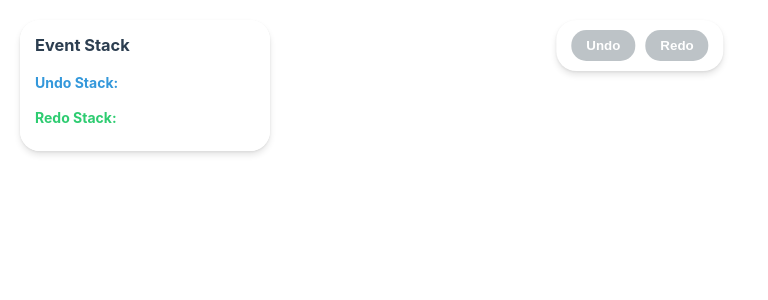
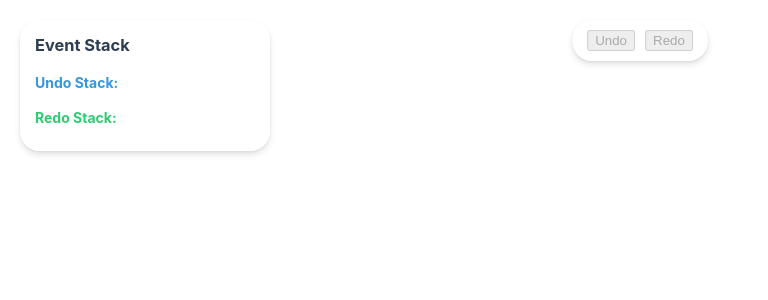
Before and after one commit to foolishimp/Jims-Brain-Dump-Depricated, a React (Create React App) app: page / in a window 1280 px wide. Shown: the top 300 px of the page, without its empty margins (0-768 px from the left). Built offline with nearby package versions, Linux system fonts and the light colour scheme.

Commit message:
Incremental check point - slightly more stable bugs: double click to edit text not working, single click bugs: creating a new postit by arrow, only working on the undo

```diff
--- a/package.json
+++ b/package.json
@@ -38,6 +38,7 @@
     ]
   },
   "devDependencies": {
+    "@babel/plugin-proposal-private-property-in-object": "^7.21.11",
     "@babel/plugin-transform-private-property-in-object": "^7.24.7"
   }
 }
--- a/src/components/ArrowManager.js
+++ b/src/components/ArrowManager.js
@@ -98,13 +98,14 @@ const ArrowManager = forwardRef(({
             startPosition: startPoint.position,
             endPosition: endPoint.position,
           };
+          console.log('Creating new arrow:', newArrow);
           onCreateArrow(newArrow);
           setArrowStart(null);
           setTempArrow(null);
         }
       }
     }
-  }, [arrowStart, postits, boardRef, zoom, position, getClosestConnectionPoint, setArrowStart, onCreateArrow]);
+  }, [arrowStart, postits, boardRef, zoom, position, getClosestConnectionPoint, onCreateArrow, setArrowStart]);
 
   const handleCanvasClick = useCallback((event) => {
     if (arrowStart && boardRef.current) {
@@ -125,6 +126,8 @@ const ArrowManager = forwardRef(({
     handleCanvasClick
   }));
 
+  console.log('Rendering ArrowManager, arrows:', arrows);
+
   return (
     <div
       style={{
@@ -139,6 +142,7 @@ const ArrowManager = forwardRef(({
       onClick={handleCanvasClick}
     >
       {arrows.map(arrow => {
+        console.log('Rendering arrow:', arrow);
         const startPostit = postits.find(p => p.id === arrow.startId);
         const endPostit = postits.find(p => p.id === arrow.endId);
         if (startPostit && endPostit) {
@@ -164,6 +168,7 @@ const ArrowManager = forwardRef(({
       })}
       {tempArrow && (
         <Arrow
+          key="temp-arrow"
           startX={tempArrow.startX}
           startY={tempArrow.startY}
           endX={tempArrow.endX}
--- a/src/components/Postit/Postit.js
+++ b/src/components/Postit/Postit.js
@@ -1,4 +1,4 @@
-import React, { useCallback, useState } from 'react';
+import React, { useCallback, useState, memo } from 'react';
 import PropTypes from 'prop-types';
 import PostitContainer from './PostitContainer';
 import PostitContent from './PostitContent';
@@ -6,7 +6,7 @@ import ConnectionPoints from './ConnectionPoints';
 import ColorMenu from './ColorMenu';
 import { POSTIT_COLORS } from '../../utils/colorUtils';
 
-const Postit = ({
+const Postit = memo(({
   postit,
   updatePostit,
   zoom,
@@ -58,6 +58,7 @@ const Postit = ({
       isSelected={isSelected}
       isDrawingArrow={isDrawingArrow}
       onClick={handleClick}
+      onDoubleClick={handleDoubleClick}
       onContextMenu={handleContextMenu}
     >
       <PostitContent
@@ -81,7 +82,7 @@ const Postit = ({
       )}
     </PostitContainer>
   );
-};
+});
 
 Postit.propTypes = {
   postit: PropTypes.shape({
@@ -101,4 +102,4 @@ Postit.propTypes = {
   isDrawingArrow: PropTypes.bool.isRequired,
 };
 
-export default React.memo(Postit);
+export default Postit;
--- a/src/components/PostitBoard.js
+++ b/src/components/PostitBoard.js
@@ -7,9 +7,6 @@ import { useKeyboardEvent } from '../hooks/useKeyboardEvent';
 import usePostitBoard from '../hooks/usePostitBoard';
 
 const PostitBoard = () => {
-  console.log('Rendering PostitBoard');
-  const [topOffset, setTopOffset] = useState(0);
-
   const {
     postits,
     arrows,
@@ -30,21 +27,11 @@ const PostitBoard = () => {
     eventLog
   } = usePostitBoard();
 
-  console.log('PostitBoard state:', {
-    postitsCount: postits.length,
-    arrowsCount: arrows.length,
-    selectedPostit,
-    selectedArrow,
-    arrowStart,
-    canUndo,
-    canRedo
-  });
-
+  const [topOffset, setTopOffset] = useState(0);
   const boardRef = useRef(null);
   const arrowManagerRef = useRef(null);
 
   useEffect(() => {
-    console.log('PostitBoard mounted or updated');
     const calculateTopOffset = () => {
       const offset = window.outerHeight - window.innerHeight;
       setTopOffset(offset);
@@ -54,7 +41,6 @@ const PostitBoard = () => {
     window.addEventListener('resize', calculateTopOffset);
 
     return () => {
-      console.log('PostitBoard will unmount');
       window.removeEventListener('resize', calculateTopOffset);
     };
   }, []);
@@ -66,37 +52,33 @@ const PostitBoard = () => {
       const x = (event.clientX - rect.left - position.x) / zoom;
       const y = (event.clientY - rect.top - position.y) / zoom;
       console.log('Creating new postit at', { x, y });
-      createPostit(x, y);
+      const newPostit = createPostit(x, y);
+      if (!newPostit) {
+        console.error('Failed to create new postit');
+      }
     }
   }, [arrowStart, createPostit]);
 
   const handleSelectPostit = useCallback((id) => {
-    console.log('Selecting postit', id);
     setSelectedPostit(id);
     setSelectedArrow(null);
   }, [setSelectedPostit, setSelectedArrow]);
 
   const handleStartConnection = useCallback((id, position) => {
-    console.log('Starting connection from postit', id, 'at position', position);
     setArrowStart({ id, position });
   }, [setArrowStart]);
 
   const handleBoardClick = useCallback((event) => {
-    console.log('Board clicked');
     if (arrowStart) {
-      console.log('Handling canvas click for arrow creation');
       arrowManagerRef.current.handleCanvasClick(event);
     } else {
-      console.log('Deselecting postit and arrow');
       setSelectedPostit(null);
       setSelectedArrow(null);
     }
   }, [arrowStart, setSelectedPostit, setSelectedArrow]);
 
   const handlePostitClick = useCallback((event, postitId) => {
-    console.log('Postit clicked', postitId);
     if (arrowStart && arrowStart.id !== postitId) {
-      console.log('Handling postit click for arrow creation');
       arrowManagerRef.current.handlePostitClick(event, postitId);
     } else {
       handleSelectPostit(postitId);
@@ -104,12 +86,11 @@ const PostitBoard = () => {
   }, [arrowStart, handleSelectPostit]);
 
   const handleCreateArrow = useCallback((newArrow) => {
-    console.log('Creating new arrow', newArrow);
+    console.log('Creating new arrow in PostitBoard:', newArrow);
     createArrow(newArrow);
   }, [createArrow]);
 
   const handleCreatePostitAndArrow = useCallback((x, y, startPostitId) => {
-    console.log('Creating new postit and arrow', { x, y, startPostitId });
     const newPostit = createPostit(x, y);
     const startPostit = postits.find(p => p.id === startPostitId);
 
@@ -122,35 +103,21 @@ const PostitBoard = () => {
         endPosition: 'left',
       };
 
-      console.log('Creating arrow between postits', newArrow);
       createArrow(newArrow);
     }
     return newPostit;
   }, [postits, createPostit, createArrow]);
 
   const handleArrowClick = useCallback((event, arrowId) => {
-    console.log('Arrow clicked', arrowId);
     event.stopPropagation();
     setSelectedArrow(arrowId);
     setSelectedPostit(null);
   }, [setSelectedArrow, setSelectedPostit]);
 
-  useKeyboardEvent('Delete', () => {
-    console.log('Delete key pressed');
-    deleteSelectedItem();
-  }, [deleteSelectedItem]);
+  useKeyboardEvent('Delete', deleteSelectedItem, [deleteSelectedItem]);
+  useKeyboardEvent('z', handleUndo, [handleUndo], { ctrlKey: true, triggerOnInput: false });
+  useKeyboardEvent('y', handleRedo, [handleRedo], { ctrlKey: true, triggerOnInput: false });
 
-  useKeyboardEvent('z', () => {
-    console.log('Undo keyboard shortcut used');
-    handleUndo();
-  }, [handleUndo], { ctrlKey: true, triggerOnInput: false });
-
-  useKeyboardEvent('y', () => {
-    console.log('Redo keyboard shortcut used');
-    handleRedo();
-  }, [handleRedo], { ctrlKey: true, triggerOnInput: false });
-
-  console.log('Rendering PostitBoard JSX');
   return (
     <div ref={boardRef} onClick={handleBoardClick} style={{ width: '100%', height: '100%', position: 'relative' }}>
       <EventStackDisplay eventLog={eventLog} topOffset={topOffset} eventLimit={20} />
@@ -167,45 +134,8 @@ const PostitBoard = () => {
         display: 'flex',
         gap: '10px'
       }}>
-        {console.log('Rendering undo/redo buttons', { canUndo, canRedo })}
-        <button
-          onClick={() => {
-            console.log('Undo button clicked');
-            handleUndo();
-          }}
-          disabled={!canUndo}
-          style={{
-            padding: '8px 15px',
-            backgroundColor: canUndo ? '#3498db' : '#bdc3c7',
-            color: 'white',
-            border: 'none',
-            borderRadius: '15px',
-            cursor: canUndo ? 'pointer' : 'not-allowed',
-            fontWeight: 'bold',
-            transition: 'background-color 0.3s ease'
-          }}
-        >
-          Undo
-        </button>
-        <button
-          onClick={() => {
-            console.log('Redo button clicked');
-            handleRedo();
-          }}
-          disabled={!canRedo}
-          style={{
-            padding: '8px 15px',
-            backgroundColor: canRedo ? '#2ecc71' : '#bdc3c7',
-            color: 'white',
-            border: 'none',
-            borderRadius: '15px',
-            cursor: canRedo ? 'pointer' : 'not-allowed',
-            fontWeight: 'bold',
-            transition: 'background-color 0.3s ease'
-          }}
-        >
-          Redo
-        </button>
+        <button onClick={handleUndo} disabled={!canUndo}>Undo</button>
+        <button onClick={handleRedo} disabled={!canRedo}>Redo</button>
       </div>
       <InfiniteCanvas
         onDoubleClick={handleDoubleClick}
--- a/src/hooks/usePostitBoard.js
+++ b/src/hooks/usePostitBoard.js
@@ -103,6 +103,8 @@ const usePostitBoard = () => {
       action: 'CREATE',
       data: newArrow,
     });
+    // Immediately update the arrows state to ensure rendering
+    setArrows(prevArrows => [...prevArrows, newArrow]);
   }, [handleEvent]);
 
   const deleteSelectedItem = useCallback(() => {
@@ -149,7 +151,7 @@ const usePostitBoard = () => {
     handleRedo,
     canUndo: eventLog.past.length > 0 || eventLog.currentSequence.length > 0,
     canRedo: eventLog.future.length > 0,
-    eventLog, // Add this line to expose the eventLog
+    eventLog,
   };
 };
 
```
Also changed, not shown: 2 other files (tests, documents, lock files or other folders).
